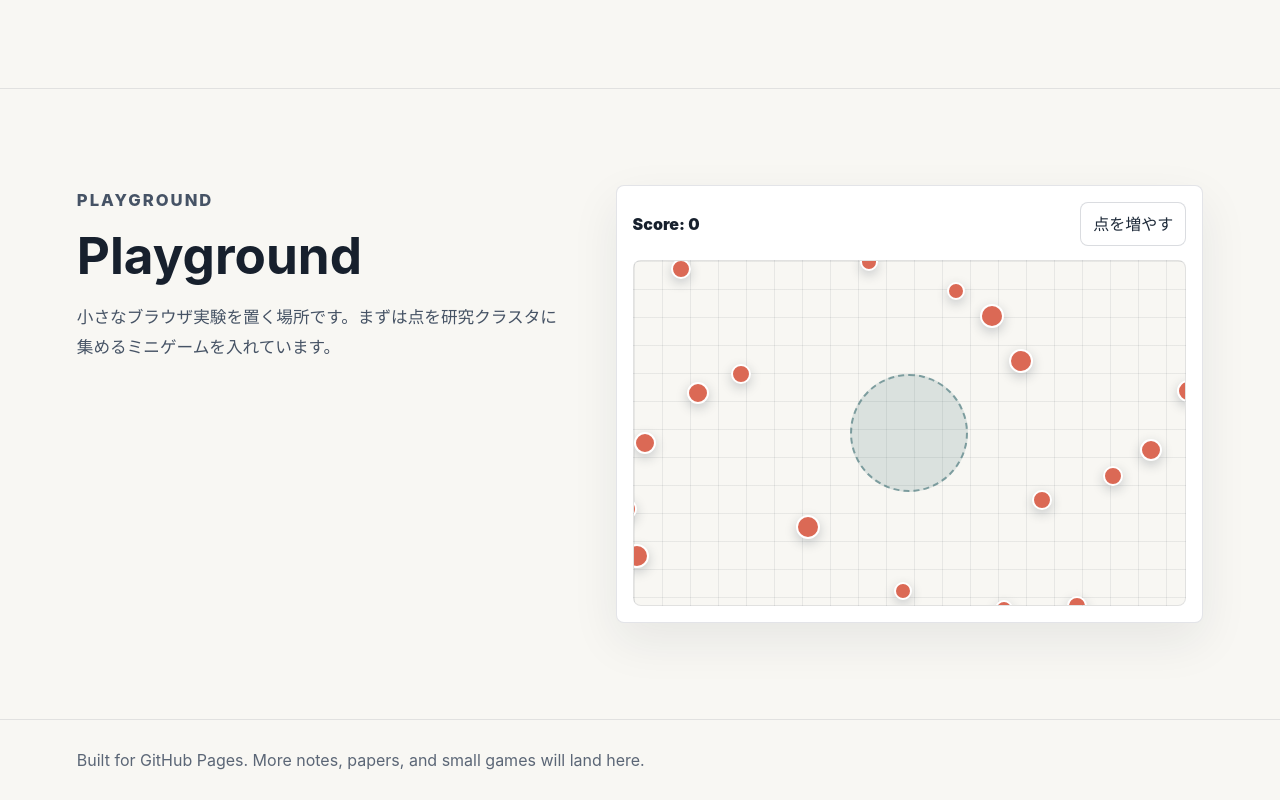
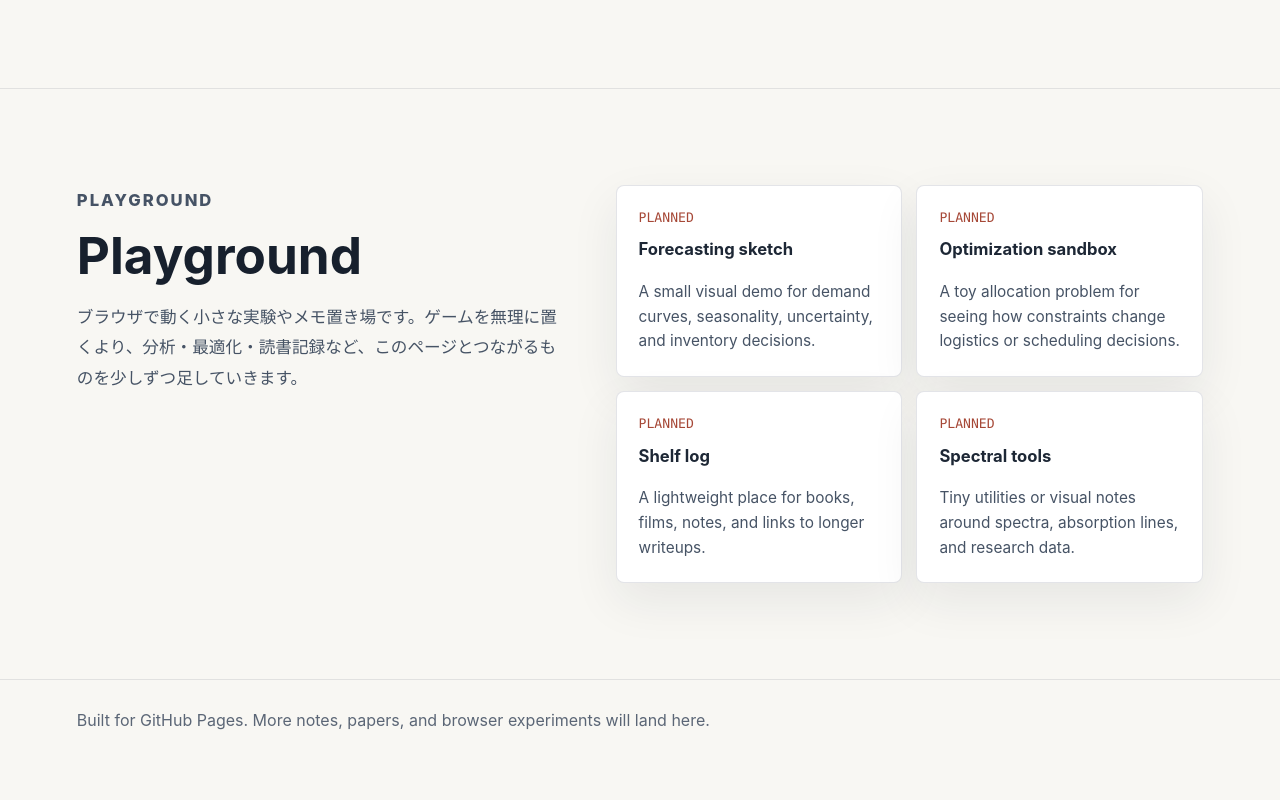
Before and after one commit to SatoshiHamano/SatoshiHamano.github.io, a React (Vite) app: page / in a window 1280 px wide. Shown: the part 3999-4799 px from the top of the page. After the commit the page ends 4759 px from the top, so only its background shows below. Built offline with nearby package versions, Linux system fonts and the light colour scheme.

Commit message:
Replace playground game with experiment cards

```diff
--- a/src/App.css
+++ b/src/App.css
@@ -43,8 +43,7 @@ nav {
 
 nav a,
 .lang-toggle,
-.button,
-.game-header button {
+.button {
   border-radius: 8px;
   font: inherit;
 }
@@ -55,8 +54,7 @@ nav a {
   text-decoration: none;
 }
 
-.lang-toggle,
-.game-header button {
+.lang-toggle {
   background: #fff;
   border: 1px solid rgba(28, 37, 65, 0.16);
   color: #1e2a39;
@@ -186,8 +184,7 @@ h3 {
   transform: rotate(18deg) scaleX(1.35);
 }
 
-.data-dot,
-.game-dot {
+.data-dot {
   background: #db6955;
   border-radius: 50%;
   position: absolute;
@@ -236,7 +233,7 @@ h3 {
 .project-card,
 .research-link-card,
 .profile-card,
-.game-panel {
+.experiment-card {
   background: #fff;
   border: 1px solid rgba(28, 37, 65, 0.12);
   border-radius: 8px;
@@ -528,52 +525,31 @@ h3 {
   align-items: start;
 }
 
-.game-panel {
-  padding: 16px;
+.experiment-grid {
+  display: grid;
+  gap: 14px;
+  grid-template-columns: repeat(2, minmax(0, 1fr));
 }
 
-.game-header {
-  align-items: center;
-  display: flex;
-  gap: 12px;
-  justify-content: space-between;
-  margin-bottom: 14px;
+.experiment-card {
+  display: grid;
+  gap: 10px;
+  min-height: 180px;
+  padding: 22px;
 }
 
-.game-header span {
-  color: #17202d;
-  font-weight: 900;
+.experiment-card span {
+  color: #a64837;
+  font-family: ui-monospace, SFMono-Regular, Menlo, monospace;
+  font-size: 0.82rem;
+  text-transform: uppercase;
 }
 
-.game-field {
-  aspect-ratio: 16 / 10;
-  background:
-    linear-gradient(rgba(30, 42, 57, 0.08) 1px, transparent 1px),
-    linear-gradient(90deg, rgba(30, 42, 57, 0.08) 1px, transparent 1px),
-    #f8f7f3;
-  background-size: 28px 28px;
-  border: 1px solid rgba(28, 37, 65, 0.1);
-  border-radius: 8px;
-  overflow: hidden;
-  position: relative;
-}
-
-.cluster-target {
-  background: rgba(61, 111, 115, 0.16);
-  border: 2px dashed rgba(61, 111, 115, 0.6);
-  border-radius: 50%;
-  height: 118px;
-  left: 50%;
-  position: absolute;
-  top: 50%;
-  transform: translate(-50%, -50%);
-  width: 118px;
-}
-
-.game-dot {
-  border: 2px solid #fff;
-  box-shadow: 0 4px 12px rgba(29, 39, 53, 0.22);
-  cursor: pointer;
+.experiment-card p {
+  color: #465365;
+  font-size: 0.96rem;
+  line-height: 1.6;
+  margin-bottom: 0;
 }
 
 footer {
@@ -622,6 +598,10 @@ footer {
     grid-template-columns: 1fr;
   }
 
+  .experiment-grid {
+    grid-template-columns: 1fr;
+  }
+
   .contact-note {
     grid-column: auto;
   }
@@ -636,9 +616,4 @@ footer {
   .hero-actions {
     width: 100%;
   }
-
-  .game-header {
-    align-items: stretch;
-    flex-direction: column;
-  }
 }
--- a/src/App.tsx
+++ b/src/App.tsx
@@ -52,10 +52,10 @@ const text = {
       'データ分析、需要予測、数理最適化、研究データ解析支援などの相談はLinkedInまたはGitHubからご連絡ください。Email available on request.',
     githubUser: 'SatoshiHamano',
     playgroundTitle: 'Playground',
-    playgroundCopy: '小さなブラウザ実験を置く場所です。まずは点を研究クラスタに集めるミニゲームを入れています。',
-    gameScore: 'Score',
-    gameButton: '点を増やす',
-    footer: 'Built for GitHub Pages. More notes, papers, and small games will land here.',
+    playgroundCopy:
+      'ブラウザで動く小さな実験やメモ置き場です。ゲームを無理に置くより、分析・最適化・読書記録など、このページとつながるものを少しずつ足していきます。',
+    playgroundStatus: 'planned',
+    footer: 'Built for GitHub Pages. More notes, papers, and browser experiments will land here.',
   },
   en: {
     nav: ['Home', 'Research', 'Career', 'Profiles', 'Playground'],
@@ -105,10 +105,10 @@ const text = {
       'For data analysis, forecasting, optimization, or academic research-data support, please reach me via LinkedIn or GitHub. Email available on request.',
     githubUser: 'SatoshiHamano',
     playgroundTitle: 'Playground',
-    playgroundCopy: 'A corner for small browser experiments. The first toy gathers data points into a research cluster.',
-    gameScore: 'Score',
-    gameButton: 'Add points',
-    footer: 'Built for GitHub Pages. More notes, papers, and small games will land here.',
+    playgroundCopy:
+      'A place for small browser experiments and notes. This section will collect demos connected to analysis, optimization, reading logs, and research tools.',
+    playgroundStatus: 'planned',
+    footer: 'Built for GitHub Pages. More notes, papers, and browser experiments will land here.',
   },
 }
 
@@ -137,6 +137,25 @@ const helpAreas = [
   {
     label: 'Academic support',
     description: 'Data analysis, visualization, and technical consultation for research projects.',
+  },
+]
+
+const playgroundItems = [
+  {
+    title: 'Forecasting sketch',
+    description: 'A small visual demo for demand curves, seasonality, uncertainty, and inventory decisions.',
+  },
+  {
+    title: 'Optimization sandbox',
+    description: 'A toy allocation problem for seeing how constraints change logistics or scheduling decisions.',
+  },
+  {
+    title: 'Shelf log',
+    description: 'A lightweight place for books, films, notes, and links to longer writeups.',
+  },
+  {
+    title: 'Spectral tools',
+    description: 'Tiny utilities or visual notes around spectra, absorption lines, and research data.',
   },
 ]
 
@@ -278,10 +297,8 @@ function makePoints(seed: number) {
 
 function App() {
   const [lang, setLang] = useState<Lang>('ja')
-  const [seed, setSeed] = useState(1)
-  const [score, setScore] = useState(0)
   const t = text[lang]
-  const points = useMemo(() => makePoints(seed), [seed])
+  const points = useMemo(() => makePoints(1), [])
 
   return (
     <main>
@@ -463,39 +480,14 @@ function App() {
           <h2>{t.playgroundTitle}</h2>
           <p>{t.playgroundCopy}</p>
         </div>
-        <div className="game-panel">
-          <div className="game-header">
-            <span>
-              {t.gameScore}: {score}
-            </span>
-            <button
-              type="button"
-              onClick={() => {
-                setSeed((current) => current + 1)
-                setScore((current) => current + 3)
-              }}
-            >
-              {t.gameButton}
-            </button>
-          </div>
-          <div className="game-field" aria-label="Data point mini game">
-            <div className="cluster-target" />
-            {points.map((point, index) => (
-              <button
-                className="game-dot"
-                key={point.id}
-                type="button"
-                style={{
-                  left: `${point.x}%`,
-                  top: `${point.y}%`,
-                  width: point.size + 10,
-                  height: point.size + 10,
-                }}
-                aria-label={`data point ${index + 1}`}
-                onClick={() => setScore((current) => current + 1)}
-              />
-            ))}
-          </div>
+        <div className="experiment-grid">
+          {playgroundItems.map((item) => (
+            <article className="experiment-card" key={item.title}>
+              <span>{t.playgroundStatus}</span>
+              <h3>{item.title}</h3>
+              <p>{item.description}</p>
+            </article>
+          ))}
         </div>
       </section>
 
```
